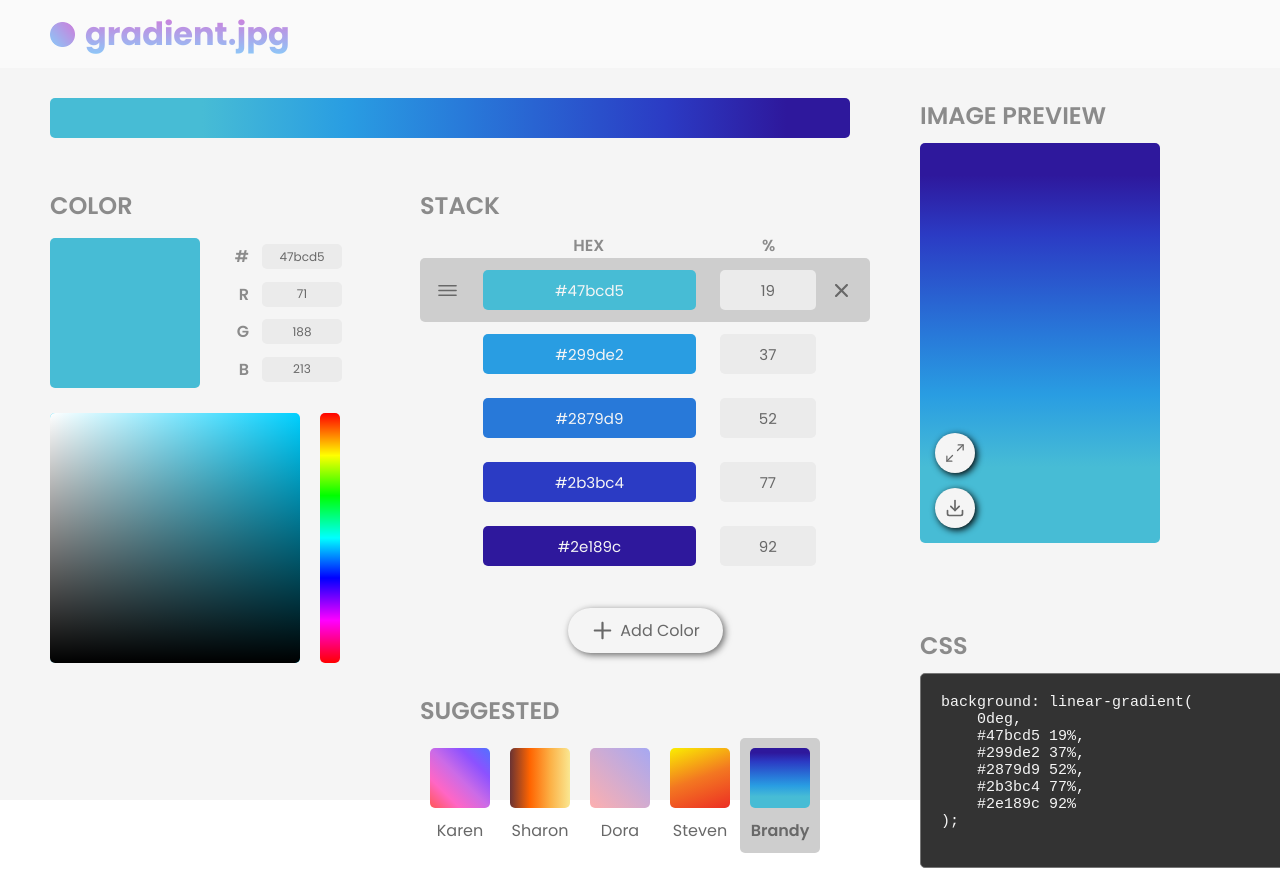
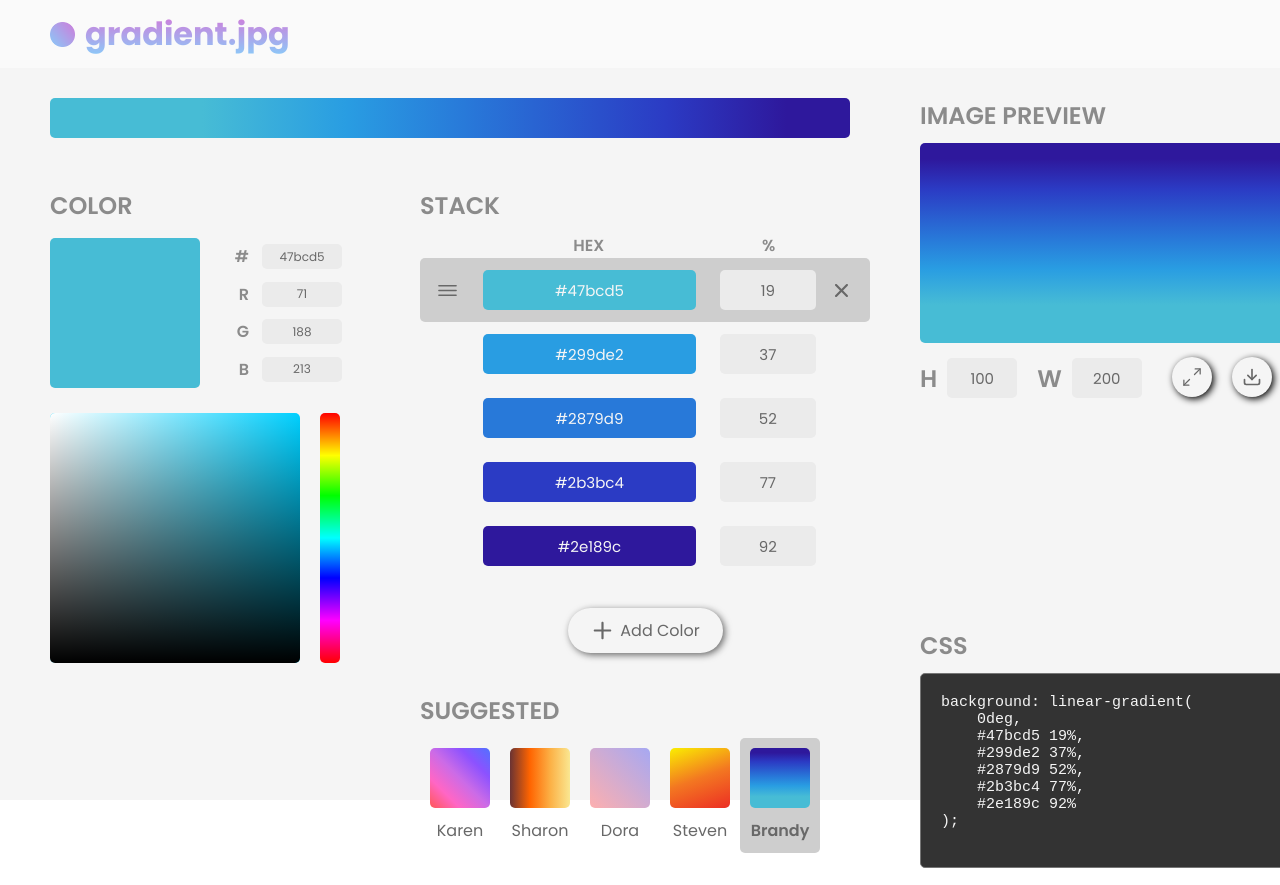
Before and after one commit to karenying/gradient.png, a React (Create React App) app: page / in a window 1280 px wide. Shown: the top 885 px of the page. Built offline with nearby package versions, Linux system fonts and the light colour scheme.

Commit message:
Add dimensions

```diff
--- a/src/App.js
+++ b/src/App.js
@@ -15,8 +15,8 @@ class App extends React.Component {
     state = {
         gradient: BRANDY,
         selected: 0, // color selected out of gradient
-        height: 200,
-        width: 120,
+        height: 100,
+        width: 200,
         suggestedSelected: 'Brandy',
         suggested: [KAREN, SHARON, DORA, STEVEN, BRANDY],
     };
--- a/src/Components/ImagePreview/Dimensions.js
+++ b/src/Components/ImagePreview/Dimensions.js
@@ -0,0 +1,18 @@
+import React from 'react';
+import '../../Styles/ImagePreview/Dimensions.css';
+
+function Dimensions(props) {
+    const { height, width } = props;
+
+    return (
+        <div className='dimensions-container'>
+            <h2>H</h2>
+            <input type='number' value={height}></input>
+
+            <h2>W</h2>
+            <input type='number' value={width}></input>
+        </div>
+    );
+}
+
+export default Dimensions;
--- a/src/Components/ImagePreview/ImagePreview.js
+++ b/src/Components/ImagePreview/ImagePreview.js
@@ -2,6 +2,7 @@ import React from 'react';
 import '../../Styles/ImagePreview/ImagePreview.css';
 import DownloadButton from './DownloadButton';
 import ExpandButton from './ExpandButton';
+import Dimensions from './Dimensions';
 
 function ImagePreview(props) {
     let { height, width, gradient } = props;
@@ -31,7 +32,9 @@ function ImagePreview(props) {
                     height: scaledHeight,
                     width: scaledWidth,
                 }}
-            >
+            ></div>
+            <div className='imagepreview-interface'>
+                <Dimensions height={height} width={width} />
                 <ExpandButton />
                 <DownloadButton />
             </div>
--- a/src/Styles/ImagePreview/Dimensions.css
+++ b/src/Styles/ImagePreview/Dimensions.css
@@ -0,0 +1,17 @@
+.dimensions-container {
+    display: flex;
+    align-items: center;
+    margin-top: 15px;
+}
+
+.dimensions-container input {
+    height: 40px;
+    width: 70px;
+    font-size: 15px;
+    margin: 0px 20px 0px 10px;
+}
+
+.dimensions-container h2 {
+    padding: 0px;
+    margin: 0px;
+}
--- a/src/Styles/ImagePreview/DownloadButton.css
+++ b/src/Styles/ImagePreview/DownloadButton.css
@@ -1,7 +1,9 @@
 .downloadbutton-container {
+    /*
     position: absolute;
     left: 15px;
-    bottom: 15px;
+    bottom: 15px; */
+    width: 40px;
     box-shadow: 2px 2px 7px black;
     cursor: pointer;
     border-radius: 25px;
@@ -12,6 +14,9 @@
     -o-transition: all 0.1s ease-in;
     -webkit-transition: all 0.1s ease-in;
     transition: all 0.1s ease-in;
+
+    margin: 0px 10px;
+    display: flex;
 }
 
 .downloadbutton-container:hover {
--- a/src/Styles/ImagePreview/ExpandButton.css
+++ b/src/Styles/ImagePreview/ExpandButton.css
@@ -1,7 +1,9 @@
 .expandbutton-container {
+    /*
     position: absolute;
     left: 15px;
-    bottom: 70px;
+    bottom: 70px; */
+    width: 40px;
     box-shadow: 2px 2px 7px black;
     cursor: pointer;
     border-radius: 25px;
@@ -12,6 +14,8 @@
     -o-transition: all 0.1s ease-in;
     -webkit-transition: all 0.1s ease-in;
     transition: all 0.1s ease-in;
+    margin: 0px 10px;
+    display: flex;
 }
 
 .expandbutton-container:hover {
--- a/src/Styles/ImagePreview/ImagePreview.css
+++ b/src/Styles/ImagePreview/ImagePreview.css
@@ -9,3 +9,8 @@
     border-radius: 5px;
     position: relative;
 }
+
+.imagepreview-interface {
+    display: flex;
+    align-items: baseline;
+}
```
